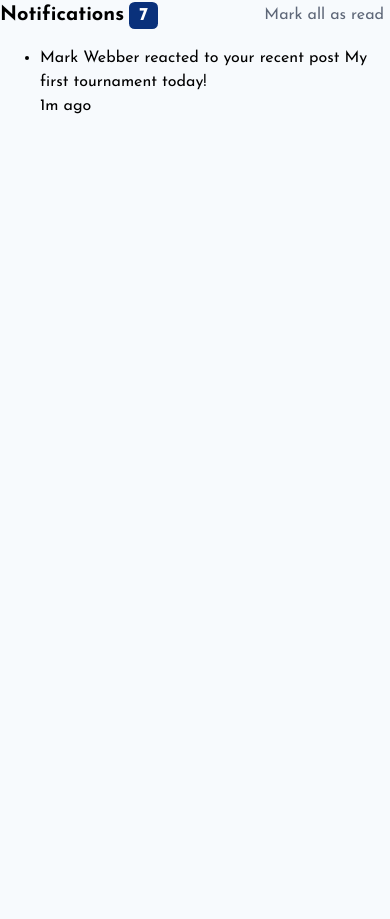
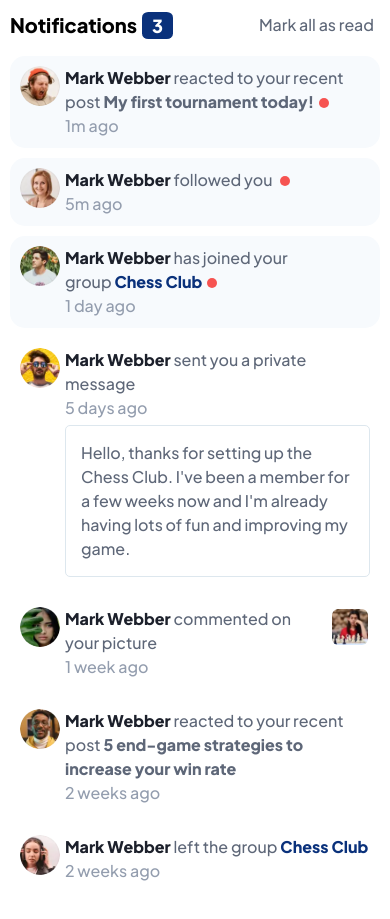
Before and after one commit to Mariano7M/fm-notifications-page, a React (Vite) app: page / in a window 390 px wide. Before the commit the page ends 844 px from the top, so only its background shows below. Built offline with nearby package versions, Linux system fonts and the light colour scheme.

Commit message:
Feat: Adding new components for notifications. Styles only for mobile devices

```diff
--- a/src/App.css
+++ b/src/App.css
@@ -0,0 +1,3 @@
+.app {
+	padding: 10px;
+}
--- a/src/App.jsx
+++ b/src/App.jsx
@@ -1,10 +1,12 @@
+import NotificationList from './components/NotificationsList'
 import Header from './components/NotificationHeader'
 import './App.css'
+import { useState } from 'react'
 
-const newNotifications = [
+const initialNotifications = [
 	{
 		id: '01',
-		profilePicture: '',
+		profilePicture: 'avatar-mark-webber.webp',
 		user: 'Mark Webber',
 		type: 'REACTION_TO_POST',
 		postName: 'My first tournament today!',
@@ -13,7 +15,7 @@ const newNotifications = [
 	},
 	{
 		id: '02',
-		profilePicture: '',
+		profilePicture: 'avatar-angela-gray.webp',
 		user: 'Angela Gray',
 		type: 'NEW_FOLLOWER',
 		date: '5m ago',
@@ -21,16 +23,16 @@ const newNotifications = [
 	},
 	{
 		id: '03',
-		profilePicture: '',
+		profilePicture: 'avatar-jacob-thompson.webp',
 		user: 'Jacob Thompson',
-		type: 'NEW_MEMBER_GROUP',
+		type: 'USER_JOIN_GROUP',
 		groupName: 'Chess Club',
 		date: '1 day ago',
 		isRead: false,
 	},
 	{
 		id: '04',
-		profilePicture: '',
+		profilePicture: 'avatar-rizky-hasanuddin.webp',
 		user: 'Rizky Hasanuddin',
 		type: 'PRIVATE_MESSAGE',
 		message:
@@ -40,16 +42,16 @@ const newNotifications = [
 	},
 	{
 		id: '05',
-		profilePicture: '',
+		profilePicture: 'avatar-kimberly-smith.webp',
 		user: 'Kimberly Smith',
 		type: 'COMMENT_ON_PICTURE',
-		picture: '',
+		picture: 'image-chess.webp',
 		date: '1 week ago',
 		isRead: true,
 	},
 	{
 		id: '06',
-		profilePicture: '',
+		profilePicture: 'avatar-nathan-peterson.webp',
 		user: 'Nathan Peterson',
 		type: 'REACTION_TO_POST',
 		postName: '5 end-game strategies to increase your win rate',
@@ -58,9 +60,9 @@ const newNotifications = [
 	},
 	{
 		id: '07',
-		profilePicture: '',
+		profilePicture: 'avatar-anna-kim.webp',
 		user: 'Anna Kim',
-		type: 'REACTION_TO_POST',
+		type: 'USER_LEFT_GROUP',
 		groupName: 'Chess Club',
 		date: '2 weeks ago',
 		isRead: true,
@@ -68,28 +70,34 @@ const newNotifications = [
 ]
 
 function App() {
+	const [notifications, setNotifications] = useState(initialNotifications)
+	console.log('🚀 ~ file: App.jsx:74 ~ App ~ notifications:', notifications)
+	const newNotificationsCount = notifications.filter(
+		notification => !notification.isRead
+	).length
+
 	function handleMarkAsRead() {
-		console.log(
-			'🚀 ~ file: App.jsx:73 ~ handleMarkAsRead ~ newNotifications.length:',
-			newNotifications.length
-		)
+		setNotifications(currentState => {
+			return currentState.map(notification => {
+				if (!notification.isRead) {
+					return {
+						...notification,
+						isRead: true,
+					}
+				}
+				return notification
+			})
+		})
 	}
 
 	return (
-		<div className='App'>
+		<div className='app'>
 			<Header
-				notificationsCount={newNotifications.length}
+				notificationsCount={newNotificationsCount}
 				handleMarkAsRead={handleMarkAsRead}
 			/>
 			<main>
-				<ul>
-					<li>
-						<p>
-							Mark Webber reacted to your recent post My first tournament today!
-						</p>
-						<p>1m ago</p>
-					</li>
-				</ul>
+				<NotificationList notifications={notifications} />
 			</main>
 		</div>
 	)
--- a/src/components/NotificationHeader.css
+++ b/src/components/NotificationHeader.css
@@ -32,3 +32,7 @@
 	background-color: transparent;
 	color: rgb(var(--clr-dark-grayish-blue));
 }
+
+.header__button:hover {
+	color: rgb(var(--clr-secondary));
+}
--- /dev/null
+++ b/src/components/NotificationItem.css
@@ -0,0 +1,92 @@
+.notification-item {
+	display: flex;
+	flex-direction: row;
+	gap: 5px;
+	padding: 10px;
+	border-radius: 15px;
+}
+.notification-item--no-read {
+	background-color: rgb(var(--clr-very-light-grayish-blue));
+}
+
+.notification-item--new::after {
+	content: '';
+	margin-left: 5px;
+	width: 10px;
+	height: 10px;
+	border-radius: 50%;
+	background: rgb(var(--clr-primary));
+	display: inline-block;
+}
+
+.notification-item__user-avatar {
+	width: 40px;
+	height: 40px;
+	border-radius: 50%;
+}
+
+.notification-item__content {
+	display: flex;
+	flex-direction: row;
+	align-items: flex-start;
+	gap: 5px;
+}
+
+.notification-item__main-content {
+	display: flex;
+	flex-direction: column;
+	gap: 5px;
+}
+
+.notification-item__title {
+	color: rgb(var(--clr-dark-grayish-blue));
+}
+
+.notification-item__username {
+	color: rgb(var(--clr-very-dark-blue));
+	font-weight: 800;
+}
+
+.notification-item__subtitle {
+	color: rgb(var(--clr-grayish-blue));
+}
+
+.notification-item__post {
+	color: rgb(var(--clr-dark-grayish-blue));
+	font-weight: 700;
+}
+
+.notification-item__group {
+	color: rgb(var(--clr-secondary));
+	font-weight: 800;
+}
+
+.notification-item__picture {
+	width: 40px;
+	height: 40px;
+	padding: 2px;
+	border-radius: 20%;
+}
+
+.notification-item__picture:hover {
+	border: 1px solid rgb(var(--clr-light-grayish-blue-1));
+	padding: 1px;
+	border-radius: 5px;
+}
+
+.notification-item__message {
+	border: 1px solid rgb(var(--clr-light-grayish-blue-2));
+	border-radius: 5px;
+	padding: 15px;
+	color: rgb(var(--clr-dark-grayish-blue));
+}
+
+.notification-item__message:hover {
+	background-color: rgb(var(--clr-light-grayish-blue-1));
+}
+
+.notification-item__username:hover,
+.notification-item__post:hover,
+.notification-item__group:hover {
+	color: rgb(var(--clr-secondary));
+}
--- /dev/null
+++ b/src/components/NotificationItem.jsx
@@ -0,0 +1,68 @@
+import PropTypes from 'prop-types'
+import './NotificationItem.css'
+import { NOTIFICATIONS_TYPE, getNotificationTitle } from '../notificationsType'
+
+export default function NotificationItem({ notificationItem }) {
+	console.log(
+		'🚀 ~ file: NotificationItem.jsx:4 ~ NotificationItem ~ notificationItem:',
+		notificationItem
+	)
+
+	return (
+		<li
+			className={`notification-item ${
+				notificationItem.isRead ? '' : 'notification-item--no-read'
+			} `}>
+			<img
+				className='notification-item__user-avatar'
+				src={`/images/${notificationItem.profilePicture}`}
+				alt='user avatar'
+			/>
+			<div className='notification-item__content'>
+				<div className='notification-item__main-content'>
+					<div>
+						<p
+							className={`notification-item__title ${
+								notificationItem.isRead ? '' : 'notification-item--new'
+							}`}>
+							<span className='notification-item__username'>Mark Webber</span>
+							&nbsp;{getNotificationTitle(notificationItem.type)}&nbsp;
+							{(notificationItem.type === NOTIFICATIONS_TYPE.USER_JOIN_GROUP ||
+								notificationItem.type ===
+									NOTIFICATIONS_TYPE.USER_LEFT_GROUP) && (
+								<span className='notification-item__group'>
+									{notificationItem.groupName}
+								</span>
+							)}
+							{notificationItem.type ===
+								NOTIFICATIONS_TYPE.REACTION_TO_POST && (
+								<span className='notification-item__post'>
+									{notificationItem.postName}
+								</span>
+							)}
+						</p>
+						<p className='notification-item__subtitle'>
+							{notificationItem.date}
+						</p>
+					</div>
+					{notificationItem.type === NOTIFICATIONS_TYPE.PRIVATE_MESSAGE && (
+						<p className='notification-item__message'>
+							{notificationItem.message}
+						</p>
+					)}
+				</div>
+				{notificationItem.type === NOTIFICATIONS_TYPE.COMMENT_ON_PICTURE && (
+					<img
+						className='notification-item__picture'
+						src={`/images/${notificationItem.picture}`}
+						alt='picture published'
+					/>
+				)}
+			</div>
+		</li>
+	)
+}
+
+NotificationItem.propTypes = {
+	notificationItem: PropTypes.object.isRequired,
+}
--- /dev/null
+++ b/src/components/NotificationsList.css
@@ -0,0 +1,7 @@
+.notifications__list {
+	list-style: none;
+	padding: 0;
+	display: flex;
+	flex-direction: column;
+	gap: 10px;
+}
--- /dev/null
+++ b/src/components/NotificationsList.jsx
@@ -0,0 +1,20 @@
+import NotificationItem from './NotificationItem'
+import PropTypes from 'prop-types'
+import './NotificationsList.css'
+
+export default function NotificationsList({ notifications }) {
+	return (
+		<ul className='notifications__list'>
+			{notifications.map(notification => (
+				<NotificationItem
+					key={notification.id}
+					notificationItem={notification}
+				/>
+			))}
+		</ul>
+	)
+}
+
+NotificationsList.propTypes = {
+	notifications: PropTypes.array.isRequired,
+}
--- a/src/index.css
+++ b/src/index.css
@@ -1,4 +1,4 @@
-@import url('https://fonts.googleapis.com/css2?family=Josefin+Sans:wght@400;700&family=Plus+Jakarta+Sans:ital,wght@0,500;1,800&display=swap');
+@import url('https://fonts.googleapis.com/css2?family=Plus+Jakarta+Sans:wght@500;800&display=swap');
 
 /*********************************
 Reset css **********************************/
@@ -80,9 +80,9 @@ select {
 }
 
 :root {
-	font-family: 'Josefin Sans', Inter, system-ui, Avenir, Helvetica, Arial,
+	font-family: 'Plus Jakarta Sans', Inter, system-ui, Avenir, Helvetica, Arial,
 		sans-serif;
-	line-height: 1.5;
+	line-height: 1;
 	font-weight: 400;
 
 	--clr-primary: 246, 83, 81;
@@ -96,7 +96,7 @@ select {
 	--clr-dark-grayish-blue: 94, 103, 120;
 	--clr-very-dark-blue: 28, 32, 43;
 
-	background-color: rgb(var(--clr-very-light-grayish-blue));
+	background-color: rgb(var(--clr-white));
 
 	font-synthesis: none;
 	text-rendering: optimizeLegibility;
--- a/src/notificationsType.jsx
+++ b/src/notificationsType.jsx
@@ -1,9 +1,22 @@
 const NOTIFICATIONS_TYPE = {
 	REACTION_TO_POST: 'REACTION_TO_POST',
 	NEW_FOLLOWER: 'NEW_FOLLOWER',
-	NEW_MEMBER_GROUP: 'NEW_MEMBER_GROUP',
+	USER_LEFT_GROUP: 'USER_LEFT_GROUP',
+	USER_JOIN_GROUP: 'USER_JOIN_GROUP',
 	PRIVATE_MESSAGE: 'PRIVATE_MESSAGE',
 	COMMENT_ON_PICTURE: 'COMMENT_ON_PICTURE',
 }
 
-export { NOTIFICATIONS_TYPE }
+const NOTIFICATIONS_TITLES = {
+	REACTION_TO_POST: 'reacted to your recent post',
+	NEW_FOLLOWER: 'followed you',
+	USER_JOIN_GROUP: 'has joined your group',
+	USER_LEFT_GROUP: 'left the group',
+	PRIVATE_MESSAGE: 'sent you a private message',
+	COMMENT_ON_PICTURE: 'commented on your picture',
+}
+
+const getNotificationTitle = notificationType =>
+	NOTIFICATIONS_TITLES[notificationType]
+
+export { NOTIFICATIONS_TYPE, getNotificationTitle }
```
